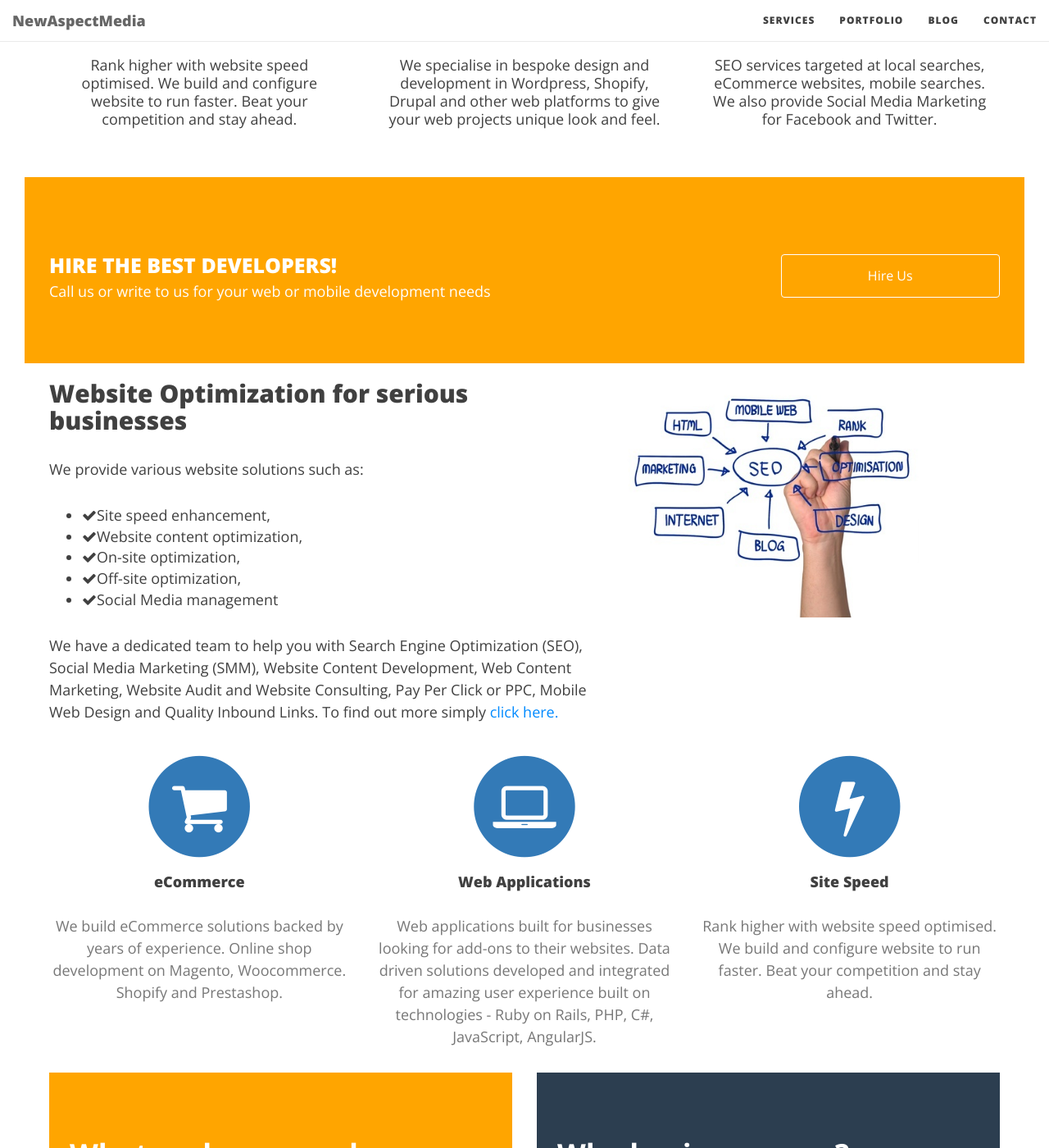
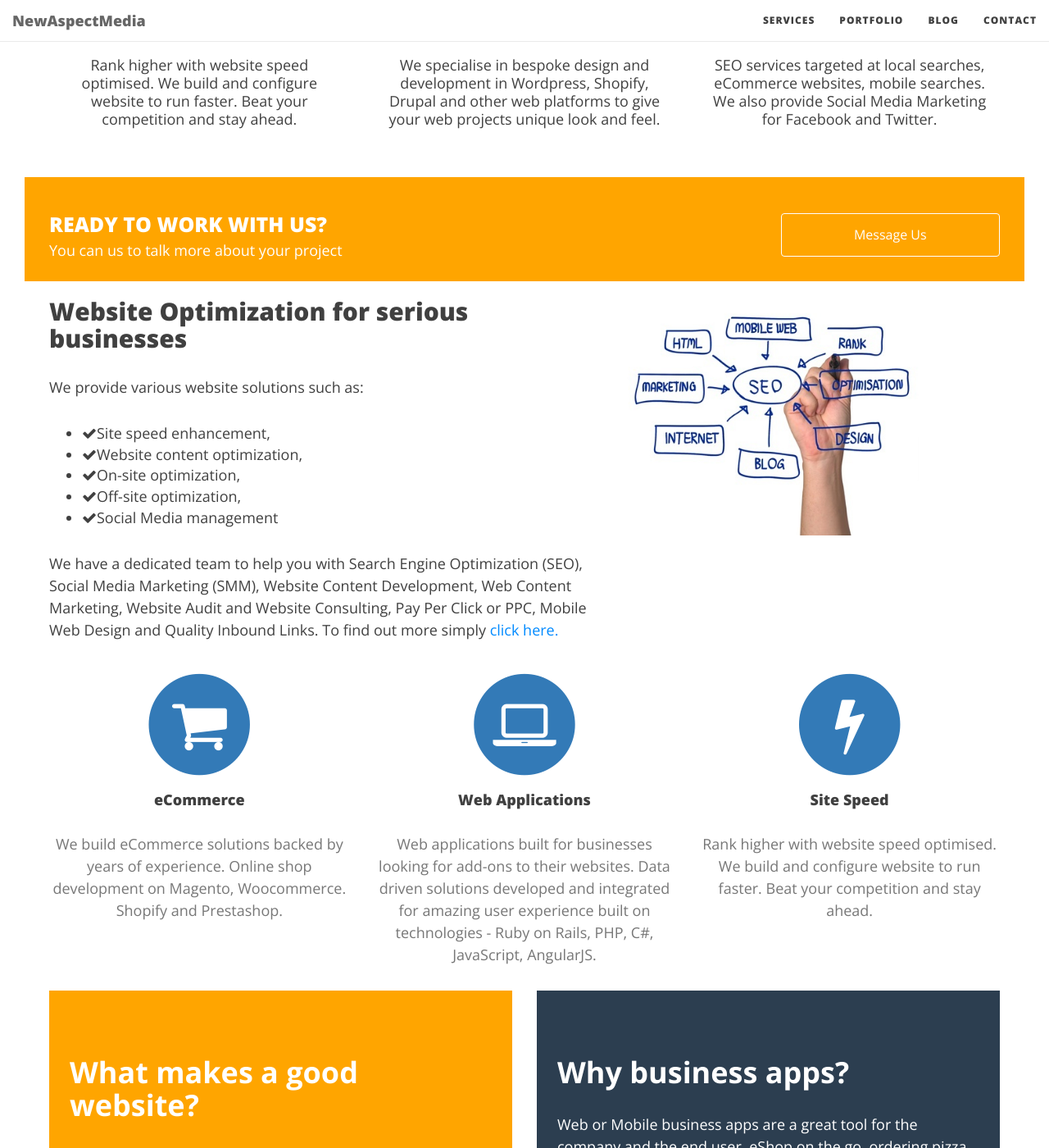
Before and after one commit to newmedia77/appxnam, a Jekyll site: the page built from index.html, in a window 1280 px wide and 1400 px high, scrolled down 1300 px. Shown: the whole window at 82% size. Built offline with Jekyll 4.4.1, drawn with Linux system fonts in a browser that asks for light colours; nearby versions of some CDN libraries; the list of posts is cut into pages by our own code.

Commit message:
andreas
cta

```diff
--- a/css/style.css
+++ b/css/style.css
@@ -318,16 +318,6 @@ ul.project-meta{
 .cta-one-section {
     background-color: #fafafa;
 }
-@media(min-width:768px) {
-
-    .cta-one-section {
-        background-image: url(../../assets/images/cta-one-bg.jpg);
-        -webkit-background-size: cover;
-        background-size: cover;
-    }
-}
-
-
 .cta-one-section h2{
     font-size: 30px;
     color: #202020;
@@ -341,15 +331,10 @@ ul.project-meta{
     margin-top: 30px;
 }
 
-
-
-
-
-
 /* =-=-=-=-=-=-= Call to action section =-=-=-=-=-=-= */
 
 .cta-two-section {
-    padding: 74px 0;
+    padding: 24px 0;
     background-color: #ffa500;
     color: #fff;
 }
--- a/index.html
+++ b/index.html
@@ -169,8 +169,22 @@ subtitle: Hire Web Developer &amp; SEO Specialist in London
             </div><!-- /.container -->
         </section><!-- /.services-section -->
 
-{% include cta.html %}
+        <!-- Call to Action -->
+        <section class="cta-two-section">
+            <div class="container">
+                <div class="row">
+                    <div class="col-sm-9">
+                        <h2>Ready to work with us?</h2>
+                        <p>You can
 
+                         us to talk more about your project</p>
+                    </div>
+                    <div class="col-sm-3">
+                        <a href="#contact" class="page-scroll btn btn-primary">Message Us</a>
+                    </div>
+                </div><!-- /.row -->
+            </div><!-- /.container -->
+        </section><!-- /.cta-two-section -->
 
         <!-- Website Optimizaiton Service -->
 
```
